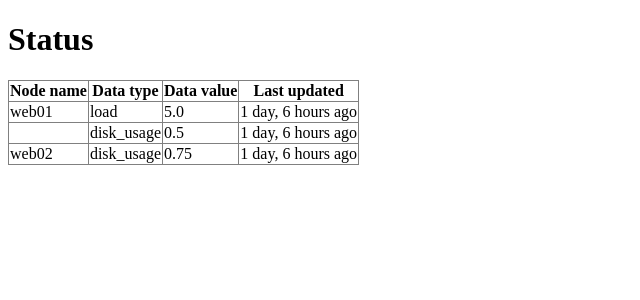
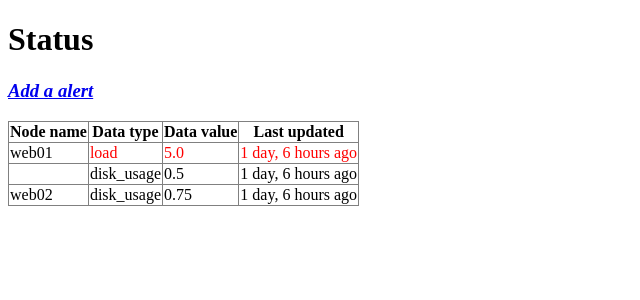
Before and after one commit to talenhao/Django_apps, a Django app: page /data_collector/ in a window 1280 px wide. Shown: the part 52-352 px from the top of the page, without its empty margins (0-640 px from the left). Run offline with Django 3.2, Linux system fonts and the light colour scheme; data comes from the database, SQL or seed files in the repository; both versions use the stored data as it was after the commit.

Commit message:
show alert in status

```diff
--- a/Django_Project_Blueprints/blueblog/blueblog/urls.py
+++ b/Django_Project_Blueprints/blueblog/blueblog/urls.py
@@ -40,7 +40,7 @@ from links.views import HomeView as LinkHomeView
 from links.views import UpvoteSubmissionView
 from links.views import RemovevoteSubmissionView
 
-from data_collector.views import StatusView
+from data_collector.views import StatusView, AlertListView, UpdateAlertView, CreateAlertView, DeleteAlertView
 
 from django.conf import settings
 from django.conf.urls import include
@@ -76,6 +76,10 @@ urlpatterns = [
 
     # data_collector
     url(r'^data_collector/$', StatusView.as_view(), name='status'),
+    url(r'^data_collector/alerts/$', AlertListView.as_view(), name='alerts_list'),
+    url(r'^data_collector/new-alert/$', CreateAlertView.as_view(), name='new_alert'),
+    url(r'^data_collector/(?P<pk>\d+)/update-alert/$', UpdateAlertView.as_view(), name='update_alert'),
+    url(r'^data_collector/(?P<pk>\d+)/delete-alert/$', DeleteAlertView.as_view(), name='delete_alert'),
 ]
 
 
--- a/Django_Project_Blueprints/blueblog/data_collector/models.py
+++ b/Django_Project_Blueprints/blueblog/data_collector/models.py
@@ -11,3 +11,18 @@ class DataPoint(models.Model):
 
     def __str__(self):
         return 'DataPoint for {}. {} = {}'.format(self.node_name, self.data_type, self.data_value)
+
+
+class Alert(models.Model):
+    data_type = models.CharField(max_length=100)
+    min_value = models.FloatField(null=True, blank=True)
+    max_value = models.FloatField(null=True, blank=True)
+    node_name = models.CharField(max_length=250, blank=True)
+    is_active = models.BooleanField(default=True)
+
+    # 验证min max至少有一个有数据
+    def save(self, *args, **kwargs):
+        if self.min_value is None and self.max_value is None:
+            raise models.exceptions.ValidationError('Both min and max value can not be empty for a alert!')
+        else:
+            super(Alert, self).save(*args, **kwargs)
--- /dev/null
+++ b/Django_Project_Blueprints/blueblog/data_collector/templates/data_collector/alert_base.html
@@ -0,0 +1,10 @@
+{% extends "accounts/base.html" %}
+
+{% block title %}
+<title>Django nagios</title>
+{% endblock %}
+
+{% block logged_in_nav %}
+<li><a href="{% url "status" %}">Status</a></li>
+<li><a href="{% url "alerts_list" %}">Alerts</a></li>
+{% endblock %}
--- a/Django_Project_Blueprints/blueblog/data_collector/templates/data_collector/status.html
+++ b/Django_Project_Blueprints/blueblog/data_collector/templates/data_collector/status.html
@@ -1,9 +1,11 @@
-{% extends "accounts/base.html" %}
+{% extends "data_collector/alert_base.html" %}
 
 {% load humanize %}
 
 {% block content %}
 <h1>Status</h1>
+    <h3><i><a href="{% url "alerts_list" %}">Add a alert</a></i></h3>
+    <p></p>
     <table rules="all" frame="border">
         <tbody>
             <tr>
@@ -14,7 +16,9 @@
             </tr>
         {% for node_name, data_type_to_data_point_map in status_data_dict.items %}
             {% for data_type, data_point in data_type_to_data_point_map.items %}
-                <tr>
+                <tr {% if data_point.has_alert %}
+                    class="has-alert"
+                {% endif %}>
                     <td>{% if forloop.first %}{{ node_name }}{% endif %}</td>
                     <td>{{ data_type }}</td>
                     <td>{{ data_point.data_value }}</td>
@@ -25,4 +29,10 @@
 
         </tbody>
     </table>
+    <style type="text/css" media="all">
+        tr.has-alert td:not(:first-child) {
+        color: red;
+        }
+    </style>
+
 {% endblock %}
--- a/Django_Project_Blueprints/blueblog/data_collector/views.py
+++ b/Django_Project_Blueprints/blueblog/data_collector/views.py
@@ -1,8 +1,9 @@
 from django.shortcuts import render
 
-from django.views.generic import TemplateView
+from django.core.urlresolvers import reverse
+from django.views.generic import TemplateView, ListView, CreateView, UpdateView, DeleteView
 # Create your views here.
-from data_collector.models import DataPoint
+from data_collector.models import DataPoint, Alert
 
 
 class StatusView(TemplateView):
@@ -12,13 +13,60 @@ class StatusView(TemplateView):
         ctx = super(StatusView, self).get_context_data(**kwargs)
         nodes_and_data_types = DataPoint.objects.all().values('node_name', 'data_type').distinct()
         status_data_dict = dict()
+        alerts = Alert.objects.filter(is_active=True)
         for node_and_data_type_pair in nodes_and_data_types:
             node_name = node_and_data_type_pair['node_name']
             data_type = node_and_data_type_pair['data_type']
+            latest_data_point = DataPoint.objects.filter(node_name=node_name, data_type=data_type).latest('datetime')
+            latest_data_point.has_alert = self.point_does_have_alert(latest_data_point, alerts)
             # setdefault 设置node_name的默认值，并返回值
             data_point_map = status_data_dict.setdefault(node_name, dict())
-            data_point_map[data_type] = DataPoint.objects.filter(
-                node_name=node_name, data_type=data_type
-            ).latest('datetime')
+            # data_point_map[data_type] = DataPoint.objects.filter(
+            #     node_name=node_name, data_type=data_type
+            # ).latest('datetime')
+            data_point_map[data_type] = latest_data_point
         ctx['status_data_dict'] = status_data_dict
         return ctx
+
+    def point_does_have_alert(self, data_point, alerts):
+        for alert in alerts:
+            if alert.node_name and data_point.node_name != alert.node_name:
+                continue
+            if alert.data_type != data_point.data_type:
+                continue
+            if alert.min_value is not None and data_point.data_value < alert.min_value:
+                return True
+            if alert.max_value is not None and data_point.data_value > alert.max_value:
+                return True
+            return False
+
+
+class AlertListView(ListView):
+    template_name = 'data_collector/alerts_list.html'
+    model = Alert
+
+
+class CreateAlertView(CreateView):
+    template_name = "data_collector/update_or_create_alert.html"
+    model = Alert
+    fields = '__all__'
+
+    def get_success_url(self):
+        return reverse('alerts_list')
+
+
+class UpdateAlertView(UpdateView):
+    template_name = 'data_collector/update_or_create_alert.html'
+    model = Alert
+    fields = '__all__'
+
+    def get_success_url(self):
+        return reverse('alerts_list')
+
+
+class DeleteAlertView(DeleteView):
+    template_name = 'data_collector/delete_alert.html'
+    model = Alert
+
+    def get_success_url(self):
+        return reverse('alerts_list')
```
Also changed, not shown: Django_Project_Blueprints/blueblog/data_collector/templates/data_collector/alerts_list.html (added, +31 -0 lines), Django_Project_Blueprints/blueblog/data_collector/templates/data_collector/delete_alert.html (added, +11 -0 lines), Django_Project_Blueprints/blueblog/data_collector/templates/data_collector/update_or_create_alert.html (added, +17 -0 lines), Django_Project_Blueprints/blueblog/data_collector/migrations/0002_alert.py (added), Django_Project_Blueprints/blueblog/db.sqlite3.
